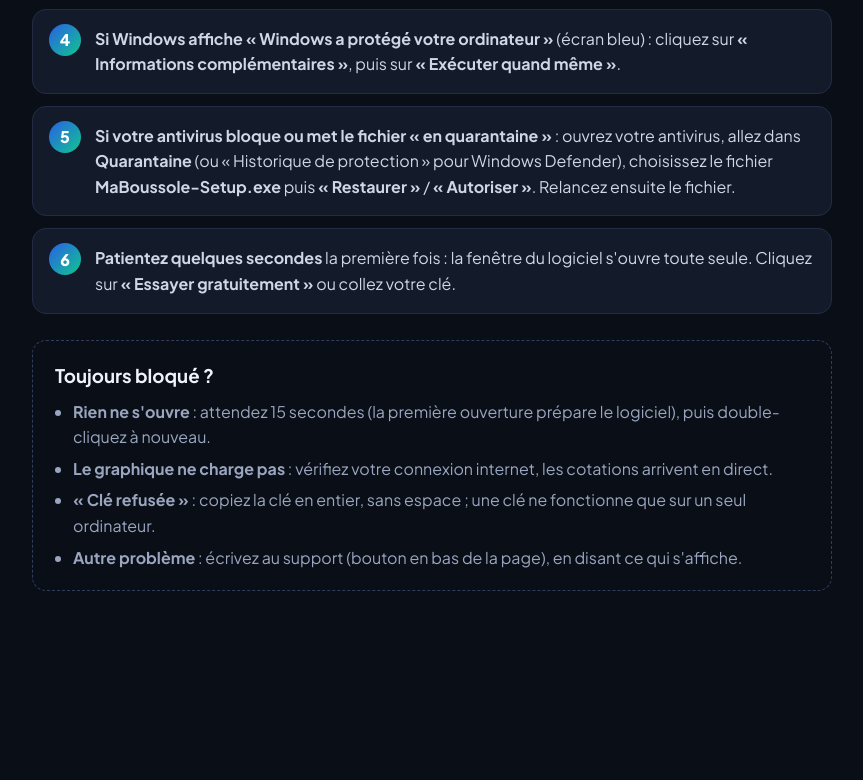
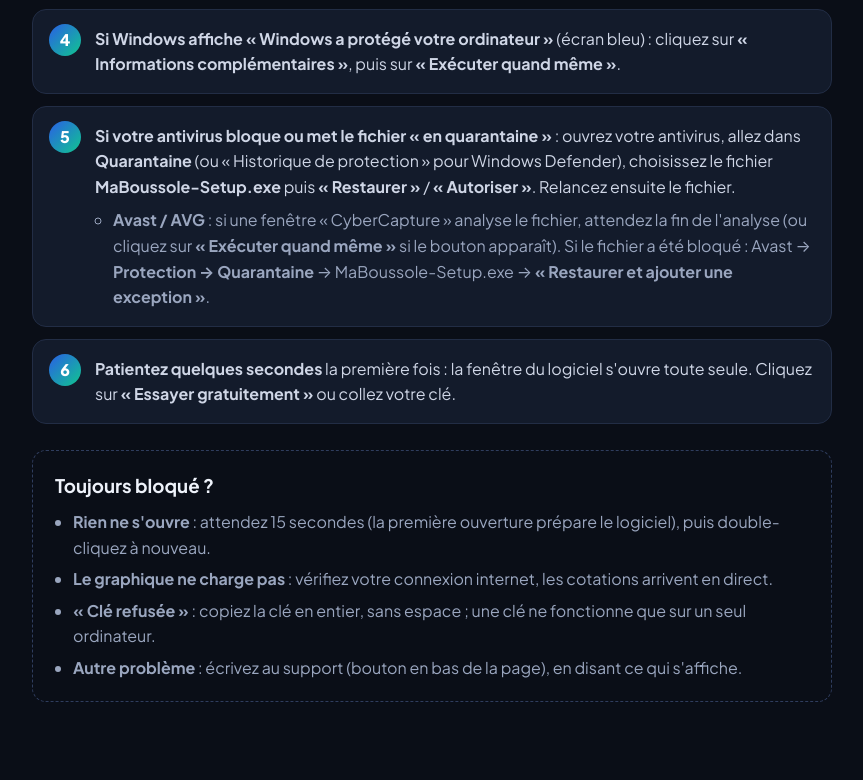
Before and after one commit to babaaariel-beep/maboussole-site, a plain HTML site: page index.html in a window 1280 px wide. Shown: the part 5134-5914 px from the top of the page, without its empty margins (208-1071 px from the left). Drawn offline with Linux system fonts and the light colour scheme; no server answers.

Commit message:
Site : aide pour Avast / AVG (CyberCapture)
Co-Authored-By: Claude Opus 5.5 <noreply@anthropic.com>

```diff
--- a/index.html
+++ b/index.html
@@ -214,7 +214,8 @@
             </ul></li>
           <li><b>Double-cliquez</b> sur le fichier téléchargé (dans le dossier « Téléchargements »).</li>
           <li><b>Si Windows affiche « Windows a protégé votre ordinateur »</b> (écran bleu) : cliquez sur <b>« Informations complémentaires »</b>, puis sur <b>« Exécuter quand même »</b>.</li>
-          <li><b>Si votre antivirus bloque ou met le fichier « en quarantaine »</b> : ouvrez votre antivirus, allez dans <b>Quarantaine</b> (ou « Historique de protection » pour Windows Defender), choisissez le fichier <b>MaBoussole-Setup.exe</b> puis <b>« Restaurer »</b> / <b>« Autoriser »</b>. Relancez ensuite le fichier.</li>
+          <li><b>Si votre antivirus bloque ou met le fichier « en quarantaine »</b> : ouvrez votre antivirus, allez dans <b>Quarantaine</b> (ou « Historique de protection » pour Windows Defender), choisissez le fichier <b>MaBoussole-Setup.exe</b> puis <b>« Restaurer »</b> / <b>« Autoriser »</b>. Relancez ensuite le fichier.
+            <ul><li><b>Avast / AVG</b> : si une fenêtre « CyberCapture » analyse le fichier, attendez la fin de l'analyse (ou cliquez sur <b>« Exécuter quand même »</b> si le bouton apparaît). Si le fichier a été bloqué : Avast → <b>Protection → Quarantaine</b> → MaBoussole-Setup.exe → <b>« Restaurer et ajouter une exception »</b>.</li></ul></li>
           <li><b>Patientez quelques secondes</b> la première fois : la fenêtre du logiciel s'ouvre toute seule. Cliquez sur <b>« Essayer gratuitement »</b> ou collez votre clé.</li>
         </ol>
       </div>
```
